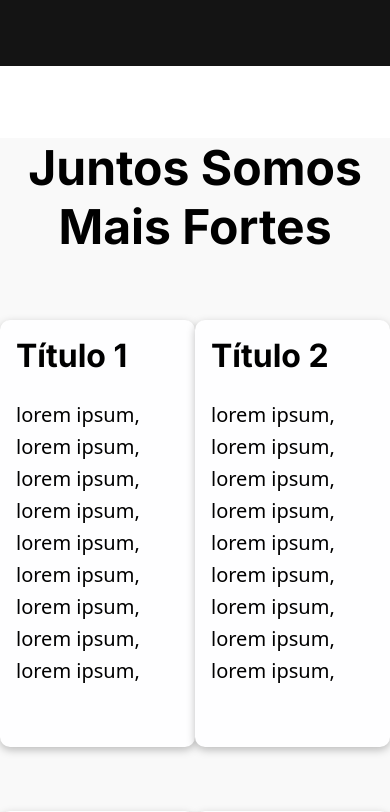
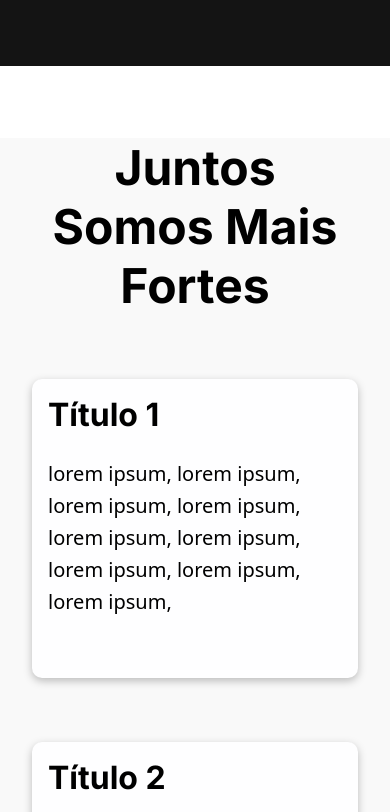
Before and after one commit to codigocerto/equipe02, a Next.js app in the folder frontend/: page /diversidade in a window 390 px wide. Shown: the part 1120-1932 px from the top of the page. Built offline with nearby package versions, Linux system fonts and the light colour scheme.

Commit message:
feat: add responsiveness to CardsSection component

```diff
--- a/frontend/src/components/cardSection/index.tsx
+++ b/frontend/src/components/cardSection/index.tsx
@@ -1,11 +1,11 @@
 import Container from "../Container";
-import Card from "./Card";
+import Card from "../card";
 
 import styles from "./styles.module.css";
 
 const CardsSection = () => {
   return (
-    <div style={{ backgroundColor: "#f9f9f9" }}>
+    <div className={styles.cardSectionContainer}>
       <Container>
         <h2 className={styles.cardsSectionTitle}>Juntos Somos Mais Fortes</h2>
         <div className={styles.cards}>
--- a/frontend/src/components/cardSection/styles.module.css
+++ b/frontend/src/components/cardSection/styles.module.css
@@ -1,3 +1,8 @@
+.cardSectionContainer {
+  background-color: #f9f9f9;
+  padding-inline: 2rem;
+}
+
 .cardsSectionTitle {
   text-align: center;
   margin-top: 4.5rem;
@@ -9,3 +14,11 @@
   display: flex;
   justify-content: space-between;
 }
+
+@media (max-width: 980px) {
+  .cards {
+    flex-direction: column;
+    justify-content: center;
+    align-items: center;
+  }
+}
```
